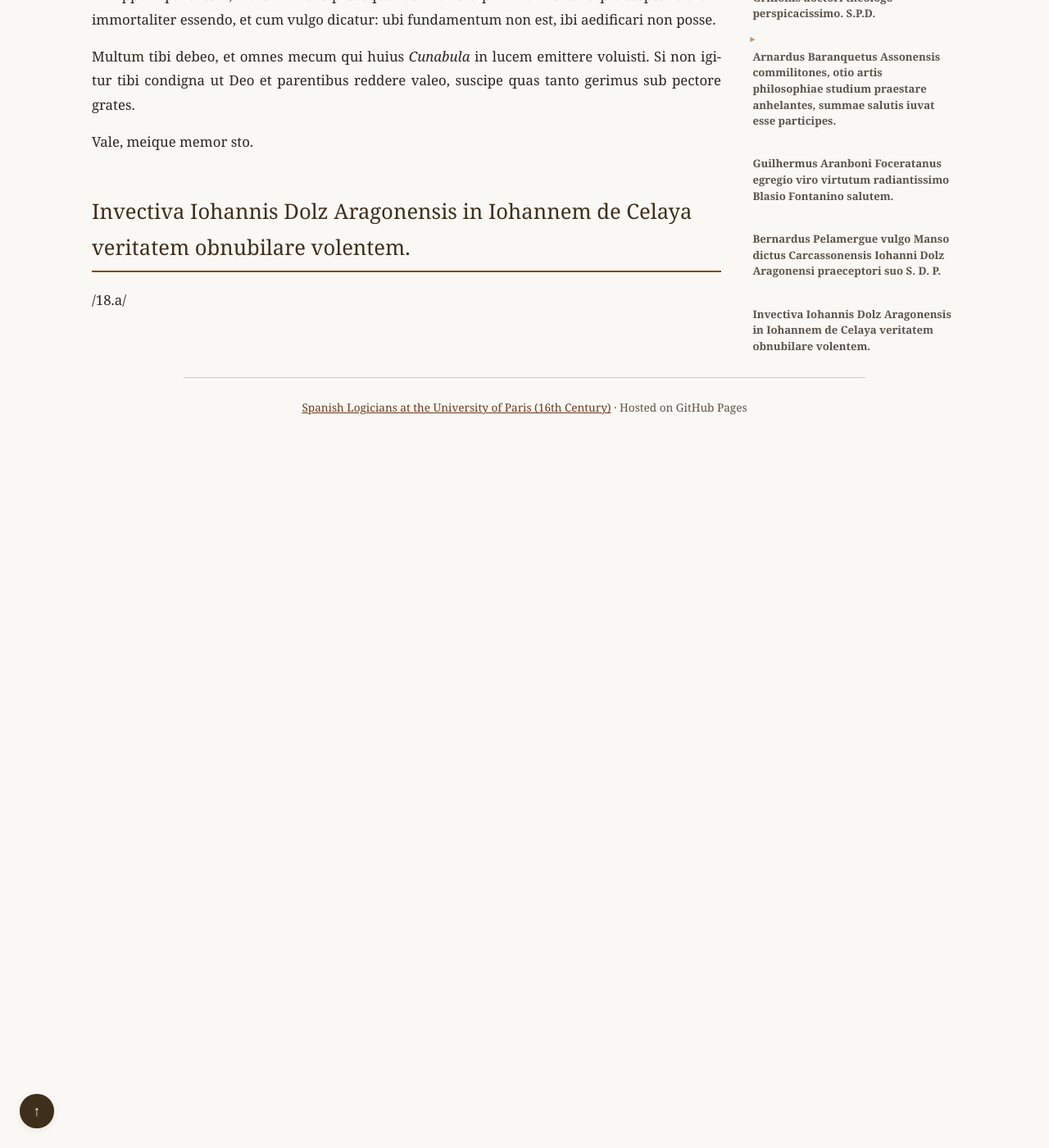
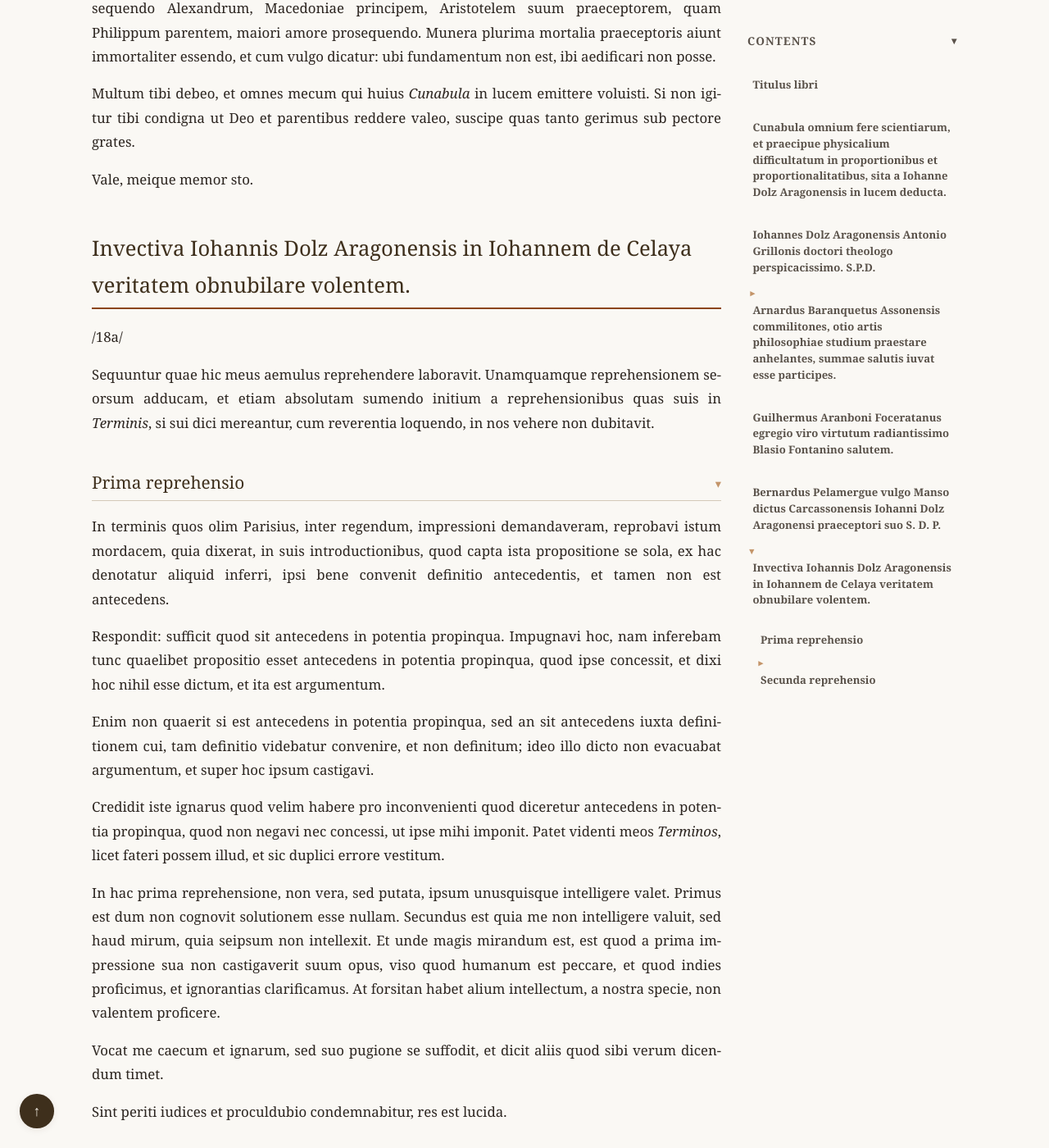
Before and after one commit to JoseBalado/Spanish-Logicians-at-the-University-of-Paris, a Jekyll site: the page built from philosophers/Juan-Dolz-del-Castellar/Cunabula-omnium-fere-scientiarum-1518.md, in a window 1280 px wide and 1400 px high, scrolled down 7736 px. Shown: the whole window at 82% size. Built offline with Jekyll 4.4.1, drawn with Linux system fonts in a browser that asks for light colours; before the commit the page ends 8269 px from its top, so only the background shows below that; some of the changed text lies outside the part shown.

Commit message:
Enzinas. Cunabula. Page 18.

```diff
--- a/philosophers/Juan-Dolz-del-Castellar/Cunabula-omnium-fere-scientiarum-1518.md
+++ b/philosophers/Juan-Dolz-del-Castellar/Cunabula-omnium-fere-scientiarum-1518.md
@@ -35,7 +35,9 @@
 /8/
 # Titulus libri
 
-# Cunabula omnium fere scientiarum, et praecipue physicalium difficultatum in proportionibus et proportionalitatibus, sita a Iohanne Dolz Aragonensis in lucem deducta. ✠
+# Cunabula omnium fere scientiarum, et praecipue physicalium difficultatum in proportionibus et proportionalitatibus, sita a Iohanne Dolz Aragonensis in lucem deducta.
+
+✠
 
 /9/
 [9 - duplicatum, omissum]
@@ -181,7 +183,43 @@
 
 # Invectiva Iohannis Dolz Aragonensis in Iohannem de Celaya veritatem obnubilare volentem.
 
-/18.a/
+/18a/
+
+Sequuntur quae hic meus aemulus reprehendere laboravit. Unamquamque reprehensionem seorsum adducam, et etiam absolutam sumendo initium a reprehensionibus quas suis in *Terminis*, si sui dici mereantur, cum reverentia loquendo, in nos vehere non dubitavit.
+
+## Prima reprehensio
+
+In terminis quos olim Parisius, inter regendum, impressioni demandaveram, reprobavi istum mordacem, quia dixerat, in suis introductionibus, quod capta ista propositione se sola, ex hac denotatur aliquid inferri, ipsi bene convenit definitio antecedentis, et tamen non est antecedens.
+
+Respondit: sufficit quod sit antecedens in potentia propinqua. Impugnavi hoc, nam inferebam tunc quaelibet propositio esset antecedens in potentia propinqua, quod ipse concessit, et dixi hoc nihil esse dictum, et ita est argumentum.
+
+Enim non quaerit si est antecedens in potentia propinqua, sed an sit antecedens iuxta definitionem cui, tam definitio videbatur convenire, et non definitum; ideo illo dicto non evacuabat argumentum, et super hoc ipsum castigavi.
+
+Credidit iste ignarus quod velim habere pro inconvenienti quod diceretur antecedens in potentia propinqua, quod non negavi nec concessi, ut ipse mihi imponit. Patet videnti meos *Terminos*, licet fateri possem illud, et sic duplici errore vestitum.
+
+In hac prima reprehensione, non vera, sed putata, ipsum unusquisque intelligere valet. Primus est dum non cognovit solutionem esse nullam. Secundus est quia me non intelligere valuit, sed haud mirum, quia seipsum non intellexit. Et unde magis mirandum est, est quod a prima impressione sua non castigaverit suum opus, viso quod humanum est peccare, et quod indies proficimus, et ignorantias clarificamus. At forsitan habet alium intellectum, a nostra specie, non valentem proficere.
+
+Vocat me caecum et ignarum, sed suo pugione se suffodit, et dicit aliis quod sibi verum dicendum timet.
+
+Sint periti iudices et proculdubio condemnabitur, res est lucida.
+
+## Secunda reprehensio
+
+Reprehendit praedictus aemulus me super solutione quam do praecedenti difficultati in meis *Terminis*, prima quarta, et dicit, inferendo contra me quod in mente ultimata esset aequivocatio, aliter quam procedatur communiter.
+
+Patet manifeste istius ignorantia: communiter iter conceditur in /18b/ mente esse aequivocationem complexam, quam me concedentem, impugnat. Quia aequivocatio quam concedo est in consequentia, quam complexam quis haesitat, maxime cum foveant partes opinionis communis, tenentis mentalem ex pluribus partialibus notitiis componi? Immo plerisque placet actum syncategorematicum de ly 'non' mentalem incomplexum esse aequivocum. Si per 'communem modum' intelligit propriam corrigendam opinionem, secus est; sed non censeo communem modum pro maiori parte vero consonum appellatione suae propriae ignorantiae censeri. Et dicit me incidere in suas solutiones.
+
+Videant periti meos et suos *Terminos* legentes, et videbunt me ab ipso deviare, ut verum a falso disgregatur. Hoc, quia viro oculato patet, non impugno indoctos; praetereo. Doctus debet esse iudex, ut studiosus agibilium ex Aristotele in *Ethicis*.
+
+Dicit me incidere in Scyllam, putans evitare Charybdim. Si per Scyllam veram opinionem et per Charybdim suam confusionem intelligat, fateor; si propria terminorum significatione utatur, consta oppositum ex dictis.
+
+### Tertia reprehensio:
+
+Praefatus aemulus me reprehendere conatus est in materia de significare, ubi fateor quemlibet terminum scriptum, quaelibet scriptum, naturaliter communiter significare. Sed volendo se scientem ostendere, seipsum ignorantem patefacit.
+
+Nescivit intelligere qualiter haec significatio, naturaliter communis, est connotativa abstracta a convenientia accidentali. Et ignoravit opiniones: cum aliqui teneant a convenientia accidentali actualiter existente ipsam abstrahi; alii vero non solum ab existente, sed etiam potenti inesse. Inde 'album' non solum quod est album, sed quod potest esse album significat.
+
+Secundum hanc ultimam opinionem, quis dubitat illud esse concedendum, cum abstrahatur a similitudine significationis, quae cuilibet termino potest inesse? Ratus est hic insciolus non aliam opinionem quam vidit fuisse, et sic ostendit se pauca vidisse, vel si viderit, retinuisse. Sed nimirum, ut deducetur inferius, vocat me pinguem et petasonem, putans me afficere iniuria. Ostendam inferius pinguedinem qualem /19a/
 
 <!--
 ## Apparatus Criticus Reference
```
Also changed, not shown: other parts of philosophers/Juan-Dolz-del-Castellar/Cunabula-omnium-fere-scientiarum-1518.md (+1 -0 lines).
